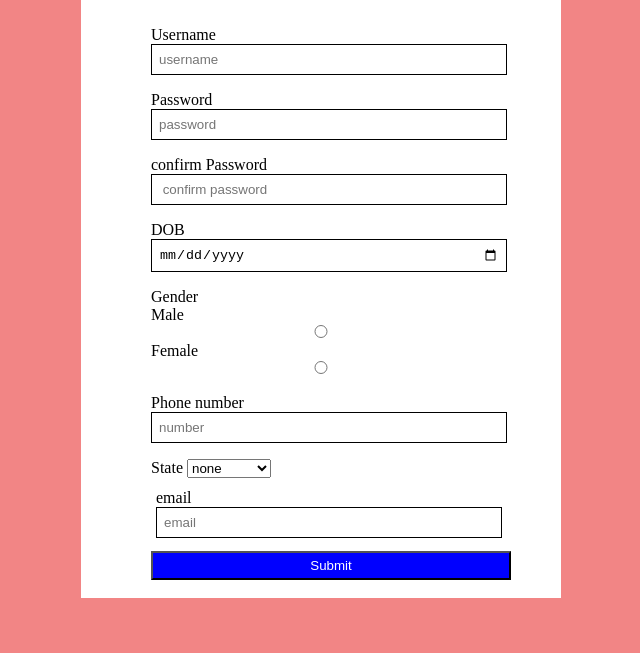
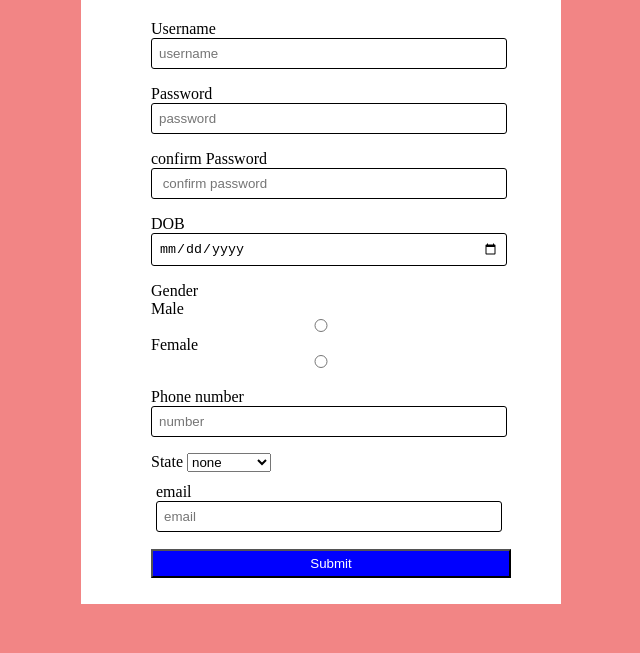
Before and after one commit to portelprivate/registration-page, a plain HTML site: page index.html in a window 1280 px wide. Shown: the part 147-800 px from the top of the page, without its empty margins (319-959 px from the left). Drawn offline with Linux system fonts and the light colour scheme.

Commit message:
second commit

```diff
--- a/reg.css
+++ b/reg.css
@@ -14,7 +14,7 @@
     background-color: white;
     width: 430px;
     padding: 25px;
-    height:640px;
+    height:652px;
 }
 h1{
     margin-top: 15px;
@@ -40,11 +40,12 @@
     width: 100%;
     padding: 7px;
     outline: none;
+    border-radius: 3px;
 }
 button{
 width: 360px;
 margin-right: 6px;
-margin-top: 8px;
+margin-top: 12px;
 padding: 5px;
 background-color: blue;
 color: white;
```
